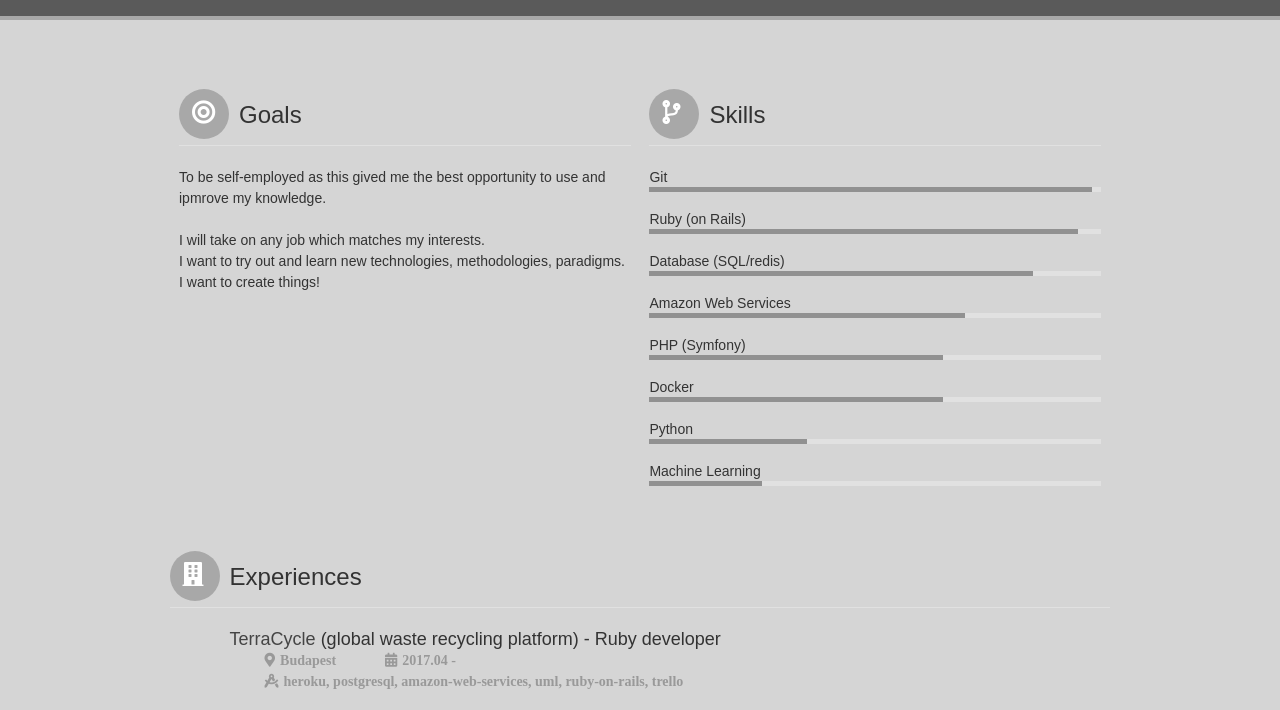
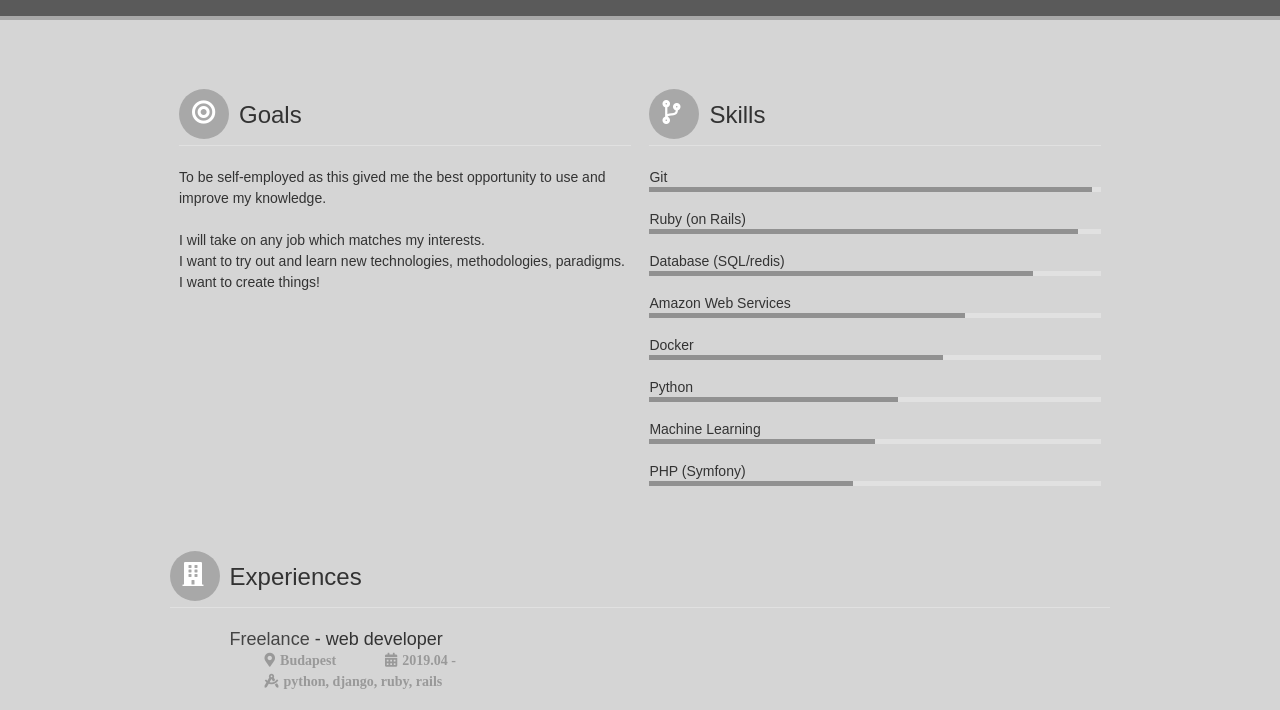
Before and after one commit to Mikopet/cv.mikopet.dev, a plain HTML site: page index.html in a window 1280 px wide. Shown: the part 211-921 px from the top of the page. Drawn offline with Linux system fonts and the light colour scheme; a web font is replaced by a local one.

Commit message:
some updates

```diff
--- a/index.html
+++ b/index.html
@@ -35,7 +35,7 @@
         <div class="grid_16">
             <div class="grid_8 goals">
                 <h3>Goals</h3>
-                <p>To be self-employed as this gived me the best opportunity to use and ipmrove my knowledge.</p>
+                <p>To be self-employed as this gived me the best opportunity to use and improve my knowledge.</p>
                 <p>I will take on any job which matches my interests.<br/>I want to try out and learn new technologies, methodologies, paradigms. I want to create things!</p>
             </div>
 
@@ -46,18 +46,24 @@
                     <li data-skills="95">Ruby (on Rails)<span style="width: 95%;"></span></li>
                     <li data-skills="85">Database (SQL/redis)<span style="width: 85%;"></span></li>
                     <li data-skills="70">Amazon Web Services<span style="width: 70%;"></span></li>
-                    <li data-skills="65">PHP (Symfony)<span style="width: 65%;"></span></li>
                     <li data-skills="65">Docker<span style="width: 65%;"></span></li>
-                    <li data-skills="35">Python<span style="width: 35%;"></span></li>
-                    <li data-skills="25">Machine Learning<span style="width: 25%;"></span></li>
+                    <li data-skills="55">Python<span style="width: 55%;"></span></li>
+                    <li data-skills="50">Machine Learning<span style="width: 50%;"></span></li>
+                    <li data-skills="45">PHP (Symfony)<span style="width: 45%;"></span></li>
                 </ul>
             </div>
         </div>
 
-            <!-- Expériences -->
+            <!-- Experiences -->
             <div class="grid_16 experience">
                 <h3>Experiences</h3>
                 <ul>
+                    <li>
+                        <h4><strong>Freelance</strong> - web developer</h4>
+                        <span class="lieu">Budapest</span>
+                        <span class="dates">2019.04 - </span>
+                        <br/><span class="tech">python, django, ruby, rails</span>
+                    </li>
                     <li>
                         <h4><strong>TerraCycle</strong> (global waste recycling platform) - Ruby developer</h4>
                         <span class="lieu">Budapest</span>
```
